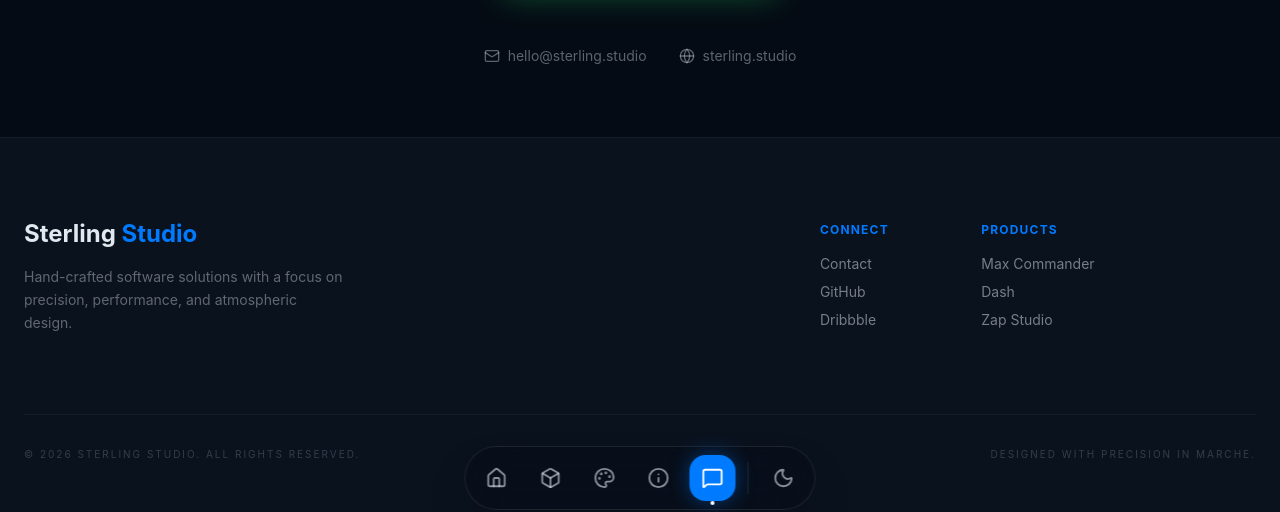
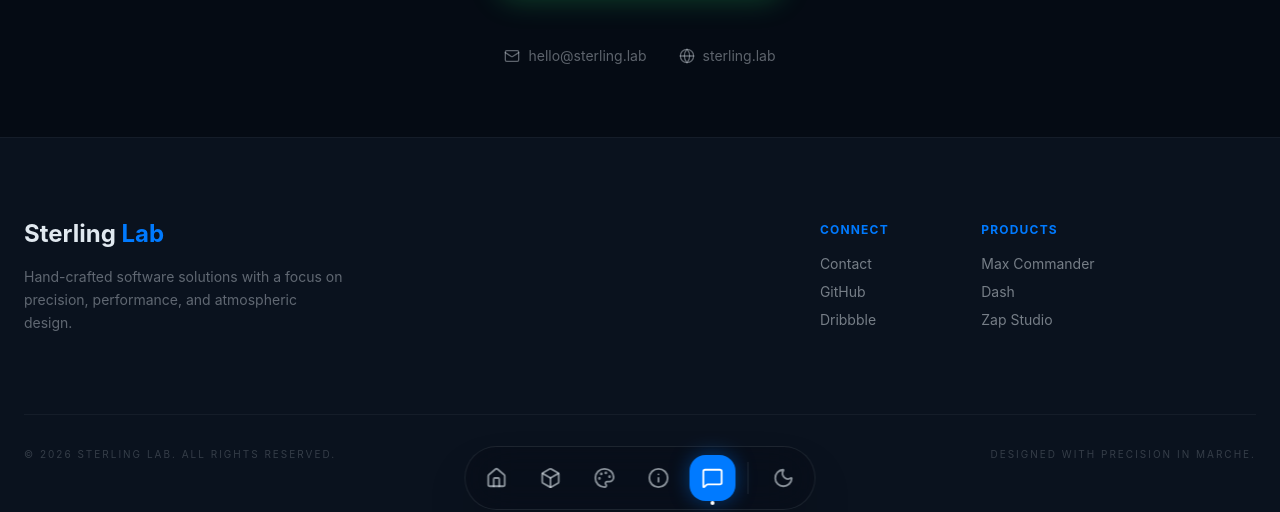
Before and after one commit to sterling-max/studio-web, a React (Vite) app: page / in a window 1280 px wide. Both pictures are taken after a click on the item "Contact". Shown: the part 583-1095 px from the top of the page. Built offline with nearby package versions, Linux system fonts and the light colour scheme.

Commit message:
refactor: rename Sterling Studio to Sterling Lab

```diff
--- a/index.html
+++ b/index.html
@@ -4,8 +4,8 @@
     <meta charset="UTF-8" />
     <link rel="icon" type="image/svg+xml" href="/vite.svg" />
     <meta name="viewport" content="width=device-width, initial-scale=1.0" />
-    <title>Sterling Studio | Crafted Digital Excellence</title>
-    <meta name="description" content="Sterling Studio builds productivity tools, educational platforms, and creative software with uncompromising precision and atmospheric design." />
+    <title>Sterling Lab | Crafted Digital Excellence</title>
+    <meta name="description" content="Sterling Lab builds productivity tools, educational platforms, and creative software with uncompromising precision and atmospheric design." />
   </head>
   <body>
     <div id="root"></div>
--- a/src/App.tsx
+++ b/src/App.tsx
@@ -16,7 +16,7 @@
   const [activeTab, setActiveTab] = useState('home');
 
   const whatsappNumber = "1234567890"; // Placeholder
-  const whatsappLink = `https://wa.me/${whatsappNumber}?text=Hello%20Sterling%20Studio,%20I'd%20like%20to%20discuss%20a%20project.`;
+  const whatsappLink = `https://wa.me/${whatsappNumber}?text=Hello%20Sterling%20Lab,%20I'd%20like%20to%20discuss%20a%20project.`;
 
   const handleViewProduct = (productId: string) => {
     setActiveTab(`product-${productId}`);
@@ -144,7 +144,7 @@
       <footer className="py-20 px-6 border-t border-sterling-mist/5 bg-sterling-deep">
         <div className="max-w-7xl mx-auto flex flex-col md:flex-row justify-between items-start md:items-center gap-10">
           <div>
-            <div className="text-2xl font-bold mb-4">Sterling <span className="text-sterling-blue">Studio</span></div>
+            <div className="text-2xl font-bold mb-4">Sterling <span className="text-sterling-blue">Lab</span></div>
             <p className="text-sterling-mist/40 text-sm max-w-xs leading-relaxed">
               Hand-crafted software solutions with a focus on precision, performance, and atmospheric design.
             </p>
@@ -169,7 +169,7 @@
           </div>
         </div>
         <div className="max-w-7xl mx-auto mt-20 pt-8 border-t border-sterling-mist/5 flex flex-col md:flex-row justify-between text-[10px] text-sterling-mist/20 uppercase tracking-[0.2em]">
-          <span>© 2026 Sterling Studio. All rights reserved.</span>
+          <span>© 2026 Sterling Lab. All rights reserved.</span>
           <span>Designed with precision in Marche.</span>
         </div>
       </footer>
--- a/src/components/About.tsx
+++ b/src/components/About.tsx
@@ -9,13 +9,13 @@
         animate={{ opacity: 1, y: 0 }}
         className="text-center mb-20"
       >
-        <h1 className="text-5xl md:text-7xl font-bold mb-6">The <span className="text-sterling-blue">Studio</span></h1>
+        <h1 className="text-5xl md:text-7xl font-bold mb-6">The <span className="text-sterling-blue">Lab</span></h1>
         <div className="flex items-center justify-center gap-2 text-sterling-cyan/80 mb-8">
           <MapPin size={18} />
           <span className="uppercase tracking-[0.2em] text-sm">Marche, Italy</span>
         </div>
         <p className="max-w-3xl mx-auto text-xl text-sterling-mist/70 leading-relaxed">
-          Sterling Studio is a premier software atelier born in the heart of Italy.
+          Sterling Lab is a premier software atelier born in the heart of Italy.
           We blend the timeless principles of Italian design—elegance, proportion, and emotion—with
           cutting-edge engineering to create digital products that feel inevitable.
         </p>
--- a/src/components/Contact.tsx
+++ b/src/components/Contact.tsx
@@ -3,7 +3,7 @@
 
 export const Contact = () => {
   const whatsappNumber = "1234567890"; // Placeholder
-  const whatsappLink = `https://wa.me/${whatsappNumber}?text=Hello%20Sterling%20Studio,%20I'd%20like%20to%20discuss%20a%20project.`;
+  const whatsappLink = `https://wa.me/${whatsappNumber}?text=Hello%20Sterling%20Lab,%20I'd%20like%20to%20discuss%20a%20project.`;
 
   return (
     <div className="min-h-[80vh] flex items-center justify-center px-6">
@@ -38,11 +38,11 @@
         <div className="flex justify-center gap-8 text-sterling-mist/40 text-sm">
           <div className="flex items-center gap-2 hover:text-sterling-mist transition-colors cursor-pointer">
             <Mail size={16} />
-            <span>hello@sterling.studio</span>
+            <span>hello@sterling.lab</span>
           </div>
           <div className="flex items-center gap-2 hover:text-sterling-mist transition-colors cursor-pointer">
             <Globe size={16} />
-            <span>sterling.studio</span>
+            <span>sterling.lab</span>
           </div>
         </div>
       </motion.div>
--- a/src/components/Hero.tsx
+++ b/src/components/Hero.tsx
@@ -35,7 +35,7 @@
         </motion.span>
 
         <h1 className="text-6xl md:text-8xl font-bold tracking-tight mb-6 pb-6 bg-clip-text text-transparent bg-gradient-to-b from-sterling-mist to-sterling-mist/50">
-          Sterling <span className="text-sterling-blue">Studio</span>
+          Sterling <span className="text-sterling-blue">Lab</span>
         </h1>
 
         <p className="max-w-2xl mx-auto text-lg md:text-xl text-sterling-mist/70 leading-relaxed mb-10">
@@ -58,7 +58,7 @@
             onClick={() => onNavigate('about')}
             className="px-8 py-4 bg-sterling-surface text-sterling-mist rounded-2xl font-semibold border border-sterling-mist/10 hover:bg-sterling-surface/80 transition-all cursor-pointer"
           >
-            The Studio
+            The Lab
           </motion.button>
         </div>
       </motion.div>
--- a/src/components/Navbar.tsx
+++ b/src/components/Navbar.tsx
@@ -44,7 +44,7 @@
     { id: 'home', icon: <Home size={22} />, label: 'Home' },
     { id: 'products', icon: <Box size={22} />, label: 'Products' },
     { id: 'design', icon: <Palette size={22} />, label: 'Design' },
-    { id: 'about', icon: <Info size={22} />, label: 'Studio' },
+    { id: 'about', icon: <Info size={22} />, label: 'Lab' },
     { id: 'contact', icon: <MessageSquare size={22} />, label: 'Contact' },
   ];
 
```
Also changed, not shown: 2 other files (tests, documents, lock files or other folders).
